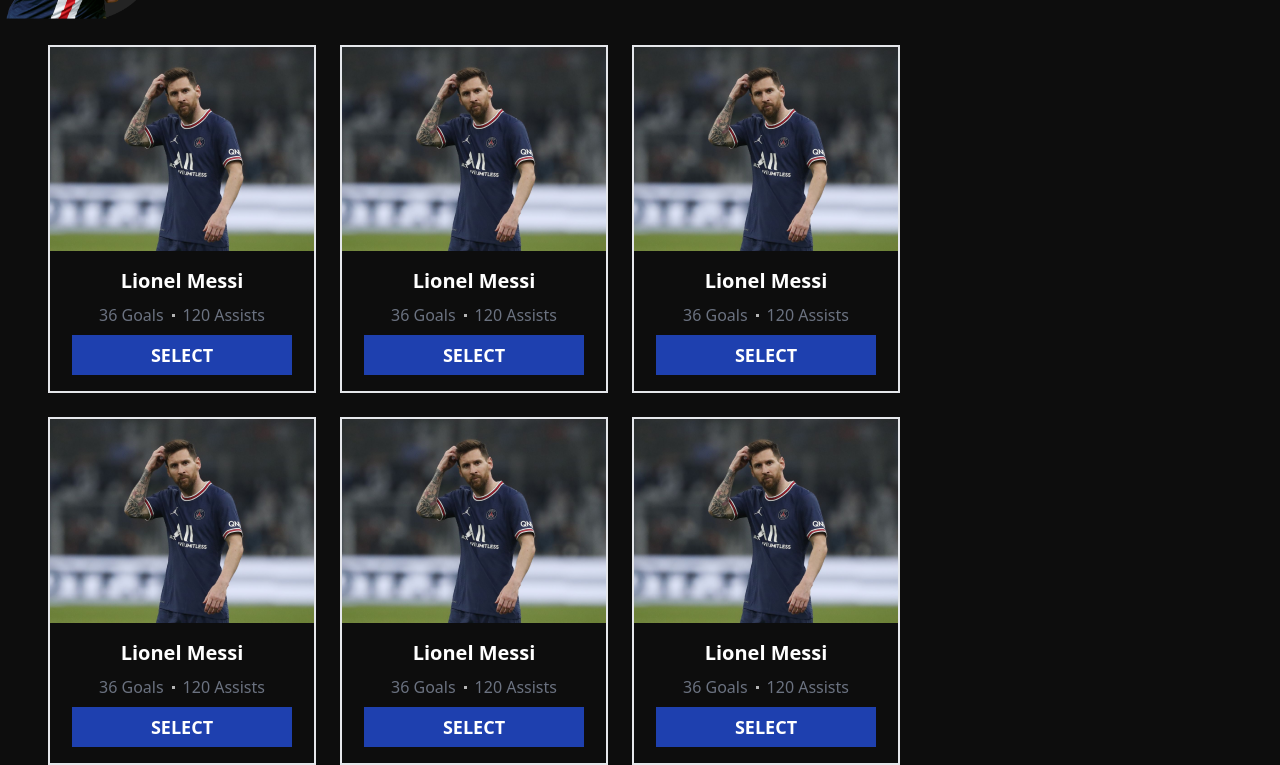
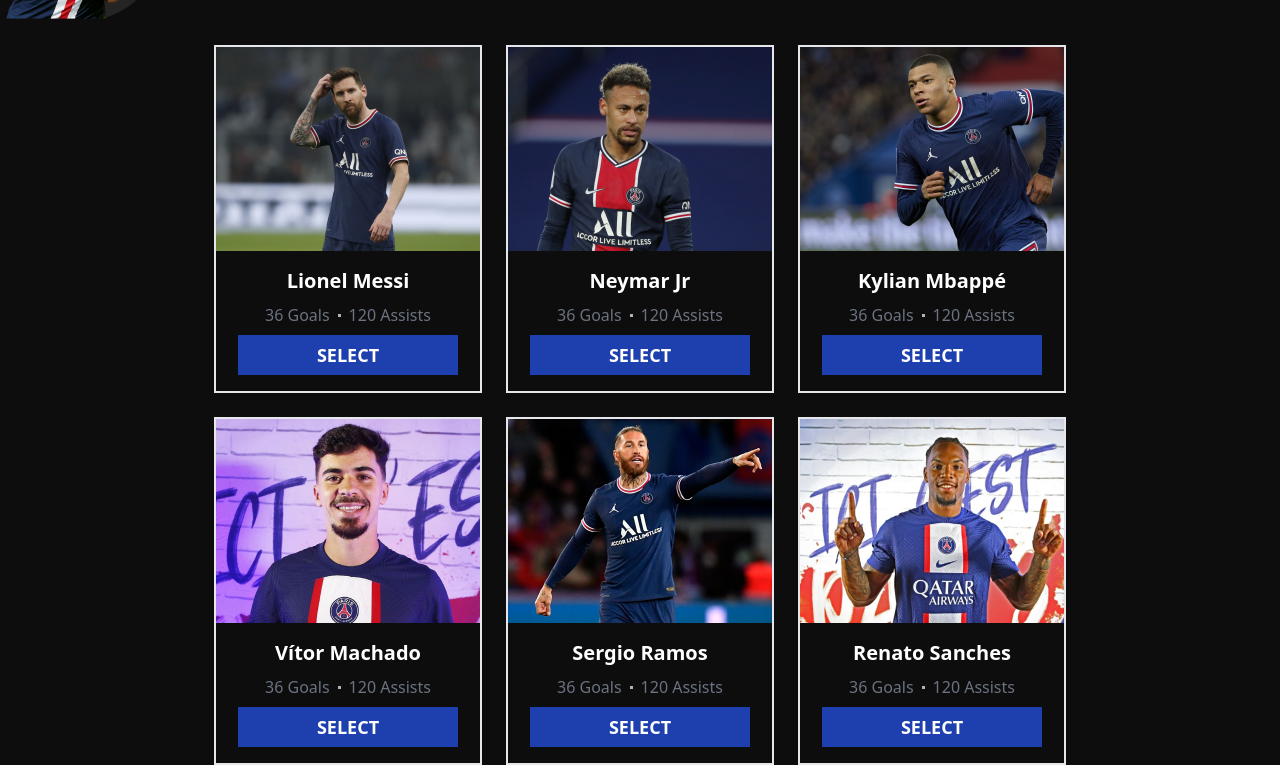
Before and after one commit to rakibul58/team-wages, a plain HTML site: page index.html in a window 1280 px wide. Shown: the part 416-1181 px from the top of the page. Drawn offline with nearby package versions, Linux system fonts and the light colour scheme.

Commit message:
players name and images updated

```diff
--- a/index.html
+++ b/index.html
@@ -22,7 +22,7 @@
             </div>
             <!-- heading and information -->
             <div>
-                <h1 class="text-orange-500 text-center font-bold text-4xl">Team Wages</h1>
+                <h1 class="text-orange-500 text-center font-bold text-6xl">Team Wages</h1>
                 <p class="text-white text-center w-2/3 mx-auto mt-6">In a report produced by Gazzetta dello Sport, it
                     was shown the French champions pay their players €470 million, as they
                     host some of the game's great names including Lionel Messi, Neymar and Kylian Mbappe.</p>
@@ -41,7 +41,7 @@
 
     <main>
 
-        <section class="flex mx-12 mt-12 gap-6">
+        <section class="flex justify-center container mt-12 gap-6">
             <div class="grid grid-cols-3 gap-6">
                 <div class="border-2 flex-col justify-center">
                     <img class="w-full" src="images/player-1.png" alt="">
@@ -57,9 +57,9 @@
                     </div>
                 </div>
                 <div class="border-2 flex-col justify-center">
-                    <img class="w-full" src="images/player-1.png" alt="">
+                    <img class="w-full" src="images/player-2.png" alt="">
                     <div class="flex flex-col justify-center my-4">
-                        <h1 class="text-white font-bold text-xl text-center">Lionel Messi</h1>
+                        <h1 class="text-white font-bold text-xl text-center">Neymar Jr</h1>
                         <div class="flex items-center justify-center my-2">
                             <p class="text text-gray-500">36 Goals</p>
                             <span class="mx-2"><img src="images/Rectangle 145.png" alt=""></span>
@@ -70,9 +70,9 @@
                     </div>
                 </div>
                 <div class="border-2 flex-col justify-center">
-                    <img class="w-full" src="images/player-1.png" alt="">
+                    <img class="w-full" src="images/player-3.png" alt="">
                     <div class="flex flex-col justify-center my-4">
-                        <h1 class="text-white font-bold text-xl text-center">Lionel Messi</h1>
+                        <h1 class="text-white font-bold text-xl text-center">Kylian Mbappé</h1>
                         <div class="flex items-center justify-center my-2">
                             <p class="text text-gray-500">36 Goals</p>
                             <span class="mx-2"><img src="images/Rectangle 145.png" alt=""></span>
@@ -83,9 +83,9 @@
                     </div>
                 </div>
                 <div class="border-2 flex-col justify-center">
-                    <img class="w-full" src="images/player-1.png" alt="">
+                    <img class="w-full" src="images/player-4.png" alt="">
                     <div class="flex flex-col justify-center my-4">
-                        <h1 class="text-white font-bold text-xl text-center">Lionel Messi</h1>
+                        <h1 class="text-white font-bold text-xl text-center">Vítor Machado</h1>
                         <div class="flex items-center justify-center my-2">
                             <p class="text text-gray-500">36 Goals</p>
                             <span class="mx-2"><img src="images/Rectangle 145.png" alt=""></span>
@@ -96,9 +96,9 @@
                     </div>
                 </div>
                 <div class="border-2 flex-col justify-center">
-                    <img class="w-full" src="images/player-1.png" alt="">
+                    <img class="w-full" src="images/player-5.png" alt="">
                     <div class="flex flex-col justify-center my-4">
-                        <h1 class="text-white font-bold text-xl text-center">Lionel Messi</h1>
+                        <h1 class="text-white font-bold text-xl text-center">Sergio Ramos</h1>
                         <div class="flex items-center justify-center my-2">
                             <p class="text text-gray-500">36 Goals</p>
                             <span class="mx-2"><img src="images/Rectangle 145.png" alt=""></span>
@@ -109,9 +109,9 @@
                     </div>
                 </div>
                 <div class="border-2 flex-col justify-center">
-                    <img class="w-full" src="images/player-1.png" alt="">
+                    <img class="w-full" src="images/player-6.png" alt="">
                     <div class="flex flex-col justify-center my-4">
-                        <h1 class="text-white font-bold text-xl text-center">Lionel Messi</h1>
+                        <h1 class="text-white font-bold text-xl text-center">Renato Sanches</h1>
                         <div class="flex items-center justify-center my-2">
                             <p class="text text-gray-500">36 Goals</p>
                             <span class="mx-2"><img src="images/Rectangle 145.png" alt=""></span>
@@ -121,9 +121,6 @@
                             class="text-white text-center font-semibold text-lg w-10/12 mx-auto bg-blue-800 hover:bg-blue-500 py-1.5 uppercase">Select</button>
                     </div>
                 </div>
-            </div>
-            <div class="text-white">
-
             </div>
         </section>
 
```
